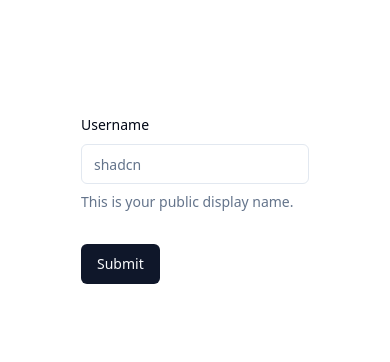
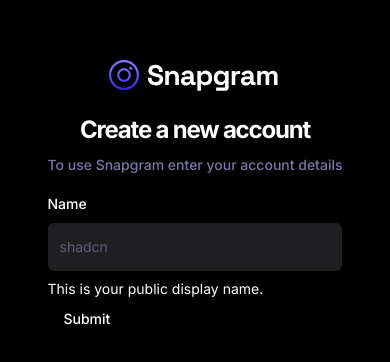
Before and after one commit to somramnani/social-app, a React (Vite) app: page /sign-up in a window 390 px wide. Shown: the part 224-586 px from the top of the page. Built offline with nearby package versions, Linux system fonts and the light colour scheme.

Commit message:
edit Form & add styles

```diff
--- a/src/_auth/forms/SignUpForm.tsx
+++ b/src/_auth/forms/SignUpForm.tsx
@@ -22,7 +22,10 @@
   const form = useForm<z.infer<typeof SignUpValidation>>({
     resolver: zodResolver(formSchema),
     defaultValues: {
+      name: "",
       username: "",
+      email: "",
+      password: "",
     },
   });
 
@@ -35,15 +38,33 @@
   return (
     <div>
       <Form {...form}>
-        <form onSubmit={form.handleSubmit(onSubmit)} className="space-y-8">
+        <div className="sm:w-420 flex-center flex-col">
+          <img src="/assets/images/logo.svg"></img>
+
+          <h2 className="h3-bold md:h2-bold pt-5 sm:pt-12">
+            Create a new account
+          </h2>
+          <p className="text-light-3 small-medium md:base-regular mt-2">
+            To use Snapgram enter your account details
+          </p>
+
+          <form
+            onSubmit={form.handleSubmit(onSubmit)}
+            className="flex-col gap-5 w-full mt-4"
+          >
             <FormField
               control={form.control}
-            name="username"
+              name="name"
               render={({ field }) => (
                 <FormItem>
-                <FormLabel>Username</FormLabel>
+                  <FormLabel>Name</FormLabel>
                   <FormControl>
-                  <Input placeholder="shadcn" {...field} />
+                    <Input
+                      type="text"
+                      className="shad-input"
+                      placeholder="shadcn"
+                      {...field}
+                    />
                   </FormControl>
                   <FormDescription>
                     This is your public display name.
@@ -54,6 +75,7 @@
             />
             <Button type="submit">Submit</Button>
           </form>
+        </div>
       </Form>
     </div>
   );
--- a/src/globals.css
+++ b/src/globals.css
@@ -1,76 +1,280 @@
+@import url("https://fonts.googleapis.com/css2?family=Inter:wght@400;500;600;700;800&display=swap");
+
 @tailwind base;
 @tailwind components;
 @tailwind utilities;
 
 @layer base {
-  :root {
-    --background: 0 0% 100%;
-    --foreground: 222.2 84% 4.9%;
-
-    --card: 0 0% 100%;
-    --card-foreground: 222.2 84% 4.9%;
-
-    --popover: 0 0% 100%;
-    --popover-foreground: 222.2 84% 4.9%;
-
-    --primary: 222.2 47.4% 11.2%;
-    --primary-foreground: 210 40% 98%;
-
-    --secondary: 210 40% 96.1%;
-    --secondary-foreground: 222.2 47.4% 11.2%;
-
-    --muted: 210 40% 96.1%;
-    --muted-foreground: 215.4 16.3% 46.9%;
-
-    --accent: 210 40% 96.1%;
-    --accent-foreground: 222.2 47.4% 11.2%;
-
-    --destructive: 0 84.2% 60.2%;
-    --destructive-foreground: 210 40% 98%;
-
-    --border: 214.3 31.8% 91.4%;
-    --input: 214.3 31.8% 91.4%;
-    --ring: 222.2 84% 4.9%;
-
-    --radius: 0.5rem;
+  * {
+    @apply box-border list-none p-0 m-0 scroll-smooth;
   }
 
-  .dark {
-    --background: 222.2 84% 4.9%;
-    --foreground: 210 40% 98%;
-
-    --card: 222.2 84% 4.9%;
-    --card-foreground: 210 40% 98%;
-
-    --popover: 222.2 84% 4.9%;
-    --popover-foreground: 210 40% 98%;
-
-    --primary: 210 40% 98%;
-    --primary-foreground: 222.2 47.4% 11.2%;
-
-    --secondary: 217.2 32.6% 17.5%;
-    --secondary-foreground: 210 40% 98%;
-
-    --muted: 217.2 32.6% 17.5%;
-    --muted-foreground: 215 20.2% 65.1%;
-
-    --accent: 217.2 32.6% 17.5%;
-    --accent-foreground: 210 40% 98%;
-
-    --destructive: 0 62.8% 30.6%;
-    --destructive-foreground: 210 40% 98%;
-
-    --border: 217.2 32.6% 17.5%;
-    --input: 217.2 32.6% 17.5%;
-    --ring: 212.7 26.8% 83.9%;
+  body {
+    @apply bg-dark-1 text-white min-h-screen font-inter;
   }
 }
 
-@layer base {
-  * {
-    @apply border-border;
+@layer utilities {
+  /* TYPOGRAPHY */
+  .h1-bold {
+    @apply text-[36px] font-bold leading-[140%] tracking-tighter;
   }
-  body {
-    @apply bg-background text-foreground;
+
+  .h1-semibold {
+    @apply text-[36px] font-semibold leading-[140%] tracking-tighter;
+  }
+
+  .h2-bold {
+    @apply text-[30px] font-bold leading-[140%] tracking-tighter;
+  }
+
+  .h3-bold {
+    @apply text-[24px] font-bold leading-[140%] tracking-tighter;
+  }
+
+  .base-semibold {
+    @apply text-[16px] font-semibold leading-[140%] tracking-tighter;
+  }
+
+  .base-medium {
+    @apply text-[16px] font-medium leading-[140%];
+  }
+
+  .base-regular {
+    @apply text-[16px] font-normal leading-[140%];
+  }
+
+  .body-bold {
+    @apply text-[18px] font-bold leading-[140%];
+  }
+
+  .body-medium {
+    @apply text-[18px] font-medium leading-[140%];
+  }
+
+  .small-semibold {
+    @apply text-[14px] font-semibold leading-[140%] tracking-tighter;
+  }
+
+  .small-medium {
+    @apply text-[14px] font-medium leading-[140%];
+  }
+
+  .small-regular {
+    @apply text-[14px] font-normal leading-[140%];
+  }
+
+  .subtle-semibold {
+    @apply text-[12px] font-semibold leading-[140%];
+  }
+
+  .tiny-medium {
+    @apply text-[10px] font-medium leading-[140%];
+  }
+
+  /* UTILITIES */
+  .invert-white {
+    @apply invert brightness-0 transition;
+  }
+
+  .flex-center {
+    @apply flex justify-center items-center;
+  }
+
+  .flex-between {
+    @apply flex justify-between items-center;
+  }
+
+  .flex-start {
+    @apply flex justify-start items-center;
+  }
+
+  .custom-scrollbar::-webkit-scrollbar {
+    width: 3px;
+    height: 3px;
+    border-radius: 2px;
+  }
+
+  .custom-scrollbar::-webkit-scrollbar-track {
+    background: #09090a;
+  }
+
+  .custom-scrollbar::-webkit-scrollbar-thumb {
+    background: #5c5c7b;
+    border-radius: 50px;
+  }
+
+  .custom-scrollbar::-webkit-scrollbar-thumb:hover {
+    background: #7878a3;
+  }
+
+  .common-container {
+    @apply flex flex-col flex-1 items-center gap-10 overflow-scroll py-10 px-5 md:px-8 lg:p-14 custom-scrollbar;
+  }
+
+  /* All Users */
+  .user-container {
+    @apply max-w-5xl flex flex-col items-start w-full gap-6 md:gap-9;
+  }
+
+  .user-grid {
+    @apply w-full grid grid-cols-1 xs:grid-cols-2 md:grid-cols-2 lg:grid-cols-2 xl:grid-cols-3 gap-7 max-w-5xl;
+  }
+
+  /* Explore */
+  .explore-container {
+    @apply flex flex-col flex-1 items-center overflow-scroll py-10 px-5 md:p-14 custom-scrollbar;
+  }
+
+  .explore-inner_container {
+    @apply max-w-5xl flex flex-col items-center w-full gap-6 md:gap-9;
+  }
+
+  .explore-search {
+    @apply h-12 bg-dark-4 border-none placeholder:text-light-4 focus-visible:ring-0 focus-visible:ring-offset-0 ring-offset-0 !important;
+  }
+
+  /* Home */
+  .home-container {
+    @apply flex flex-col flex-1 items-center gap-10 overflow-scroll py-10 px-5 md:px-8 lg:p-14 custom-scrollbar;
+  }
+
+  .home-posts {
+    @apply max-w-screen-sm flex flex-col items-center w-full gap-6 md:gap-9;
+  }
+
+  .home-creators {
+    @apply hidden xl:flex flex-col w-72 2xl:w-465 px-6 py-10 gap-10  overflow-scroll custom-scrollbar;
+  }
+
+  /* Post Details */
+  .post_details-container {
+    @apply flex flex-col flex-1 gap-10 overflow-scroll py-10 px-5 md:p-14 custom-scrollbar items-center;
+  }
+
+  .post_details-card {
+    @apply bg-dark-2 w-full max-w-5xl rounded-[30px] flex-col flex xl:flex-row border border-dark-4 xl:rounded-l-[24px];
+  }
+
+  .post_details-img {
+    @apply h-80 lg:h-[480px] xl:w-[48%] rounded-t-[30px] xl:rounded-l-[24px] xl:rounded-tr-none object-cover p-5 bg-dark-1;
+  }
+
+  .post_details-info {
+    @apply bg-dark-2 flex flex-col gap-5 lg:gap-7 flex-1 items-start p-8 rounded-[30px];
+  }
+
+  .post_details-delete_btn {
+    @apply p-0 flex gap-3 hover:bg-transparent hover:text-light-1  text-light-1 small-medium lg:base-medium;
+  }
+
+  /* Profile */
+  .profile-container {
+    @apply flex flex-col items-center flex-1 gap-10 overflow-scroll py-10 px-5 md:p-14 custom-scrollbar;
+  }
+
+  .profile-inner_container {
+    @apply flex items-center md:mb-8 xl:items-start gap-8 flex-col xl:flex-row relative max-w-5xl w-full;
+  }
+
+  .profile-tab {
+    @apply flex-center gap-3 py-4 w-48 bg-dark-2  transition flex-1 xl:flex-initial;
+  }
+
+  /* Saved */
+  .saved-container {
+    @apply flex flex-col flex-1 items-center gap-10 overflow-scroll py-10 px-5 md:p-14 custom-scrollbar;
+  }
+
+  /* Bottom bar */
+  .bottom-bar {
+    @apply z-50 flex-between w-full sticky bottom-0 rounded-t-[20px] bg-dark-2 px-5 py-4 md:hidden;
+  }
+
+  /* File uploader */
+  .file_uploader-img {
+    @apply h-80 lg:h-[480px] w-full rounded-[24px] object-cover object-top;
+  }
+
+  .file_uploader-label {
+    @apply text-light-4 text-center small-regular w-full p-4 border-t border-t-dark-4;
+  }
+
+  .file_uploader-box {
+    @apply flex-center flex-col p-7 h-80 lg:h-[612px];
+  }
+
+  /* Grid Post List */
+  .grid-container {
+    @apply w-full grid grid-cols-1 sm:grid-cols-2 md:grid-cols-1 lg:grid-cols-2 xl:grid-cols-3 gap-7 max-w-5xl;
+  }
+
+  .grid-post_link {
+    @apply flex rounded-[24px] border border-dark-4 overflow-hidden cursor-pointer w-full h-full;
+  }
+
+  .grid-post_user {
+    @apply absolute bottom-0 p-5 flex-between w-full bg-gradient-to-t from-dark-3 to-transparent rounded-b-[24px] gap-2;
+  }
+
+  /* Left sidebar */
+  .leftsidebar {
+    @apply hidden md:flex px-6 py-10 flex-col justify-between min-w-[270px] bg-dark-2;
+  }
+
+  .leftsidebar-link {
+    @apply rounded-lg base-medium hover:bg-primary-500 transition;
+  }
+
+  /* Post Card */
+  .post-card {
+    @apply bg-dark-2 rounded-3xl border border-dark-4 p-5 lg:p-7 w-full max-w-screen-sm;
+  }
+
+  .post-card_img {
+    @apply h-64 xs:h-[400px] lg:h-[450px] w-full rounded-[24px] object-cover mb-5;
+  }
+
+  /* Topbar */
+  .topbar {
+    @apply sticky top-0 z-50 md:hidden bg-dark-2 w-full;
+  }
+
+  /* User card */
+  .user-card {
+    @apply flex-center flex-col gap-4 border border-dark-4 rounded-[20px] px-5 py-8;
   }
 }
+
+@layer components {
+  /* SHADCN COMPONENTS */
+  /* Form */
+  .shad-form_label {
+    @apply text-white !important;
+  }
+
+  .shad-form_message {
+    @apply text-red !important;
+  }
+
+  .shad-input {
+    @apply h-12 bg-dark-4 border-none placeholder:text-light-4 focus-visible:ring-1 focus-visible:ring-offset-1 ring-offset-light-3 !important;
+  }
+
+  .shad-textarea {
+    @apply h-36 bg-dark-3 rounded-xl border-none focus-visible:ring-1 focus-visible:ring-offset-1 ring-offset-light-3 !important;
+  }
+
+  /* Button */
+  .shad-button_primary {
+    @apply bg-primary-500 hover:bg-primary-500 text-light-1 flex gap-2 !important;
+  }
+
+  .shad-button_dark_4 {
+    @apply h-12 bg-dark-4 px-5 text-light-1 flex gap-2 !important;
+  }
+
+  .shad-button_ghost {
+    @apply flex gap-4 items-center justify-start hover:bg-transparent hover:text-white !important;
+  }
+}
--- a/tailwind.config.js
+++ b/tailwind.config.js
@@ -1,12 +1,14 @@
 /** @type {import('tailwindcss').Config} */
+const defaultTheme = require("tailwindcss/defaultTheme");
+
 module.exports = {
   darkMode: ["class"],
   content: [
-    './pages/**/*.{ts,tsx}',
-    './components/**/*.{ts,tsx}',
-    './app/**/*.{ts,tsx}',
-    './src/**/*.{ts,tsx}',
-	],
+    "./pages/**/*.{ts,tsx}",
+    "./components/**/*.{ts,tsx}",
+    "./app/**/*.{ts,tsx}",
+    "./src/**/*.{ts,tsx}",
+  ],
   theme: {
     container: {
       center: true,
@@ -17,44 +19,29 @@
     },
     extend: {
       colors: {
-        border: "hsl(var(--border))",
-        input: "hsl(var(--input))",
-        ring: "hsl(var(--ring))",
-        background: "hsl(var(--background))",
-        foreground: "hsl(var(--foreground))",
-        primary: {
-          DEFAULT: "hsl(var(--primary))",
-          foreground: "hsl(var(--primary-foreground))",
-        },
-        secondary: {
-          DEFAULT: "hsl(var(--secondary))",
-          foreground: "hsl(var(--secondary-foreground))",
-        },
-        destructive: {
-          DEFAULT: "hsl(var(--destructive))",
-          foreground: "hsl(var(--destructive-foreground))",
-        },
-        muted: {
-          DEFAULT: "hsl(var(--muted))",
-          foreground: "hsl(var(--muted-foreground))",
-        },
-        accent: {
-          DEFAULT: "hsl(var(--accent))",
-          foreground: "hsl(var(--accent-foreground))",
-        },
-        popover: {
-          DEFAULT: "hsl(var(--popover))",
-          foreground: "hsl(var(--popover-foreground))",
-        },
-        card: {
-          DEFAULT: "hsl(var(--card))",
-          foreground: "hsl(var(--card-foreground))",
-        },
+        "primary-500": "#877EFF",
+        "primary-600": "#5D5FEF",
+        "secondary-500": "#FFB620",
+        "off-white": "#D0DFFF",
+        red: "#FF5A5A",
+        "dark-1": "#000000",
+        "dark-2": "#09090A",
+        "dark-3": "#101012",
+        "dark-4": "#1F1F22",
+        "light-1": "#FFFFFF",
+        "light-2": "#EFEFEF",
+        "light-3": "#7878A3",
+        "light-4": "#5C5C7B",
       },
-      borderRadius: {
-        lg: "var(--radius)",
-        md: "calc(var(--radius) - 2px)",
-        sm: "calc(var(--radius) - 4px)",
+      screens: {
+        xs: "480px",
+      },
+      width: {
+        420: "420px",
+        465: "465px",
+      },
+      fontFamily: {
+        inter: ["Inter", "sans-serif"],
       },
       keyframes: {
         "accordion-down": {
@@ -73,4 +60,4 @@
     },
   },
   plugins: [require("tailwindcss-animate")],
-}
+};
```
Lines whose indentation alone changed are shown as unchanged.
